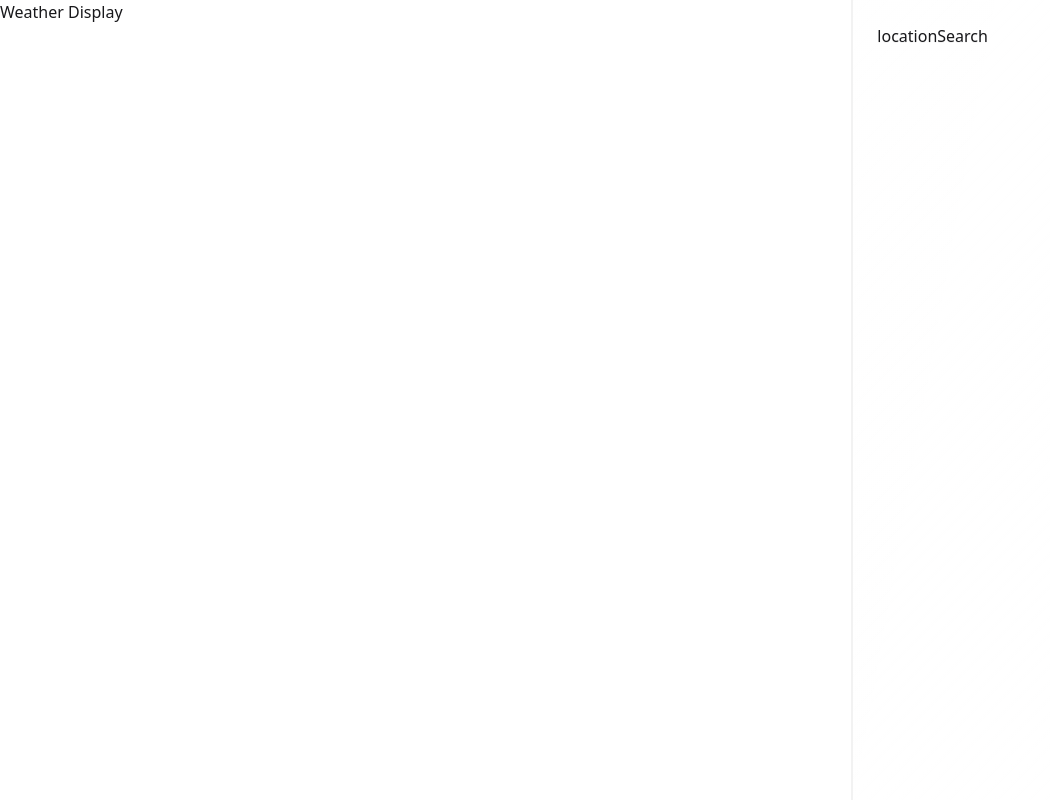
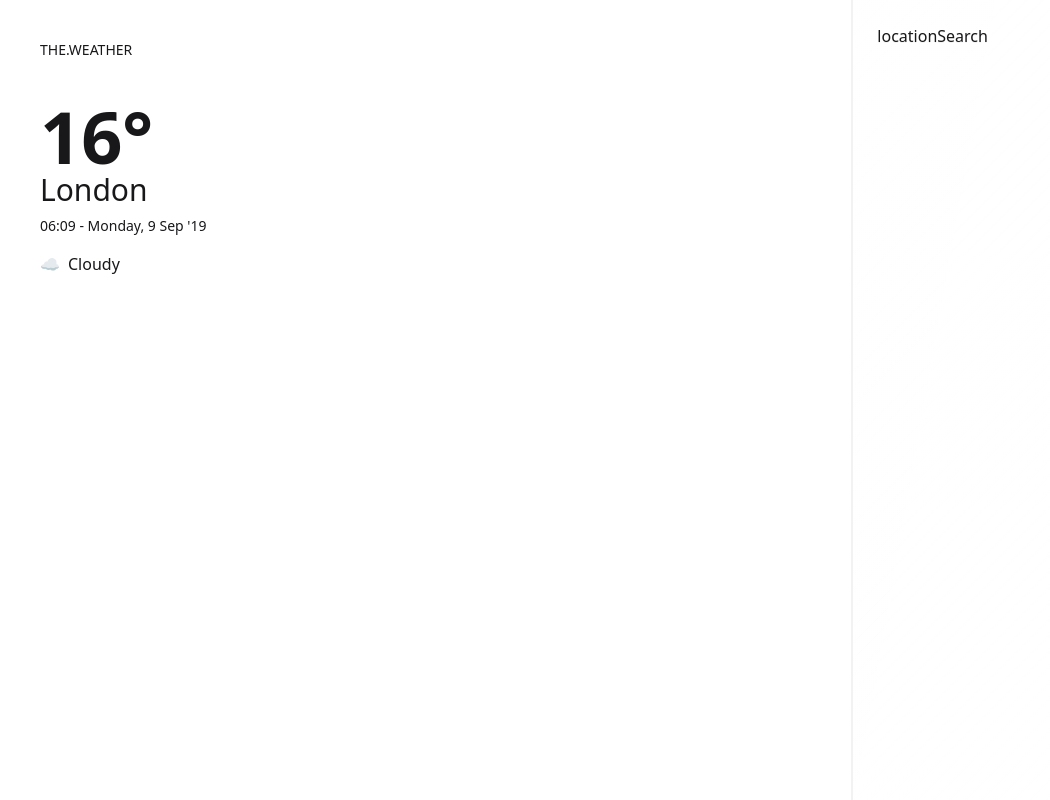
Before and after one commit to BlackpearlJack/client, a Next.js app: page / in a window 1280 px wide. Shown: the whole page, without its empty margins (0-1050 px from the left). Built offline with nearby package versions, Linux system fonts and the light colour scheme.

Commit message:
`Refactor WeatherDisplay component: add styles and content`

```diff
--- a/src/component/weather.display.tsx
+++ b/src/component/weather.display.tsx
@@ -1,11 +1,15 @@
-import React from 'react'
-
 const WeatherDisplay = () => {
   return (
-    <div className="">
-        Weather Display
+    <div className="p-10">
+      <p className="text-sm uppercase">the.weather</p>
+      <h1 className="text-7xl font-bold mt-10">16°</h1>
+      <p className="text-3xl font-light">London</p>
+      <p className="text-sm mt-2">06:09 - Monday, 9 Sep '19</p>
+      <p className="flex items-center mt-4">
+        <span className="mr-2">☁️</span> Cloudy
+      </p>
     </div>
-  )
-}
+  );
+};
 
-export default WeatherDisplay
+export default WeatherDisplay;
```
